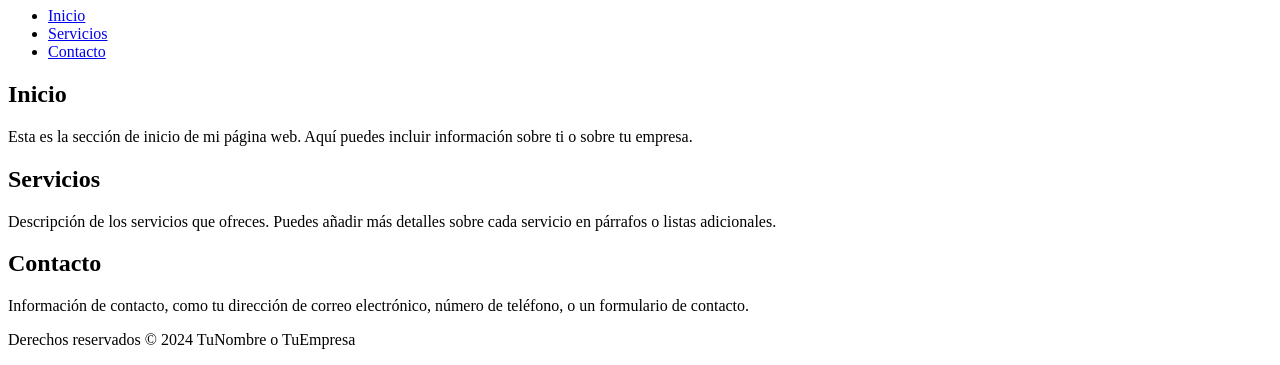
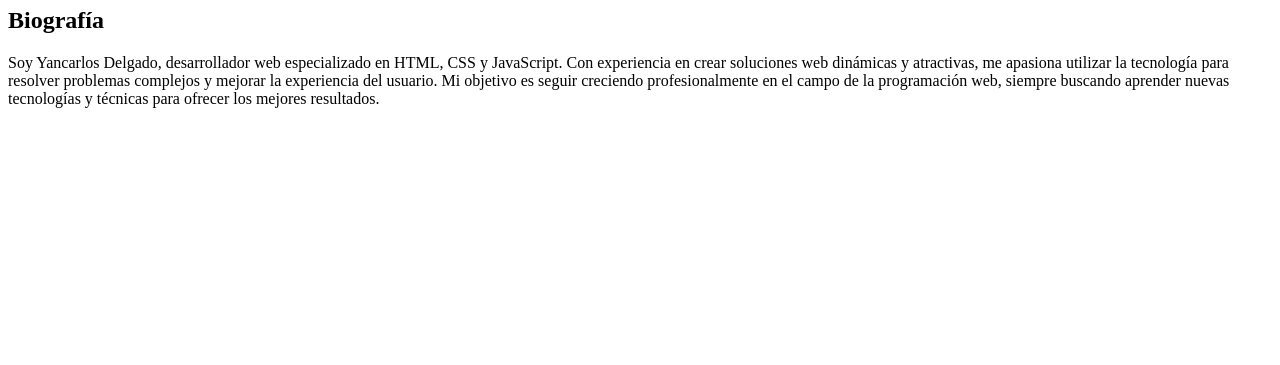
Before and after one commit to Yanka07/Mi-primera-pagina-web, a plain HTML site: page index.html in a window 1280 px wide. Shown: the part 73-438 px from the top of the page. Drawn offline with Linux system fonts and the light colour scheme.

Commit message:
Update index.html

```diff
--- a/index.html
+++ b/index.html
@@ -1,38 +1,4 @@
-<!DOCTYPE html>
-<html lang="es">
-<head>
-    <meta charset="UTF-8">
-    <meta name="viewport" content="width=device-width, initial-scale=1.0">
-    <title>Mi primera página</title>
-</head>
-<body>
-    <header>
-        <h1>Bienvenido a mi página web</h1>
-        <nav>
-            <ul>
-                <li><a href="#inicio">Inicio</a></li>
-                <li><a href="#servicios">Servicios</a></li>
-                <li><a href="#contacto">Contacto</a></li>
-            </ul>
-        </nav>
-    </header>
-    <section id="inicio">
-        <h2>Inicio</h2>
-        <p>Esta es la sección de inicio de mi página web. Aquí puedes incluir información sobre ti o sobre tu empresa.</p>
-    </section>
-    <section id="servicios">
-        <h2>Servicios</h2>
-        <p>Descripción de los servicios que ofreces. Puedes añadir más detalles sobre cada servicio en párrafos o listas adicionales.</p>
-    </section>
-    <section id="contacto">
-        <h2>Contacto</h2>
-        <p>Información de contacto, como tu dirección de correo electrónico, número de teléfono, o un formulario de contacto.</p>
-    </section>
-    <footer>
-        <p>Derechos reservados © 2024 TuNombre o TuEmpresa</p>
-    </footer>
-</body>
-</html>
+
 <!DOCTYPE html>
 <html>
 <head>
```
